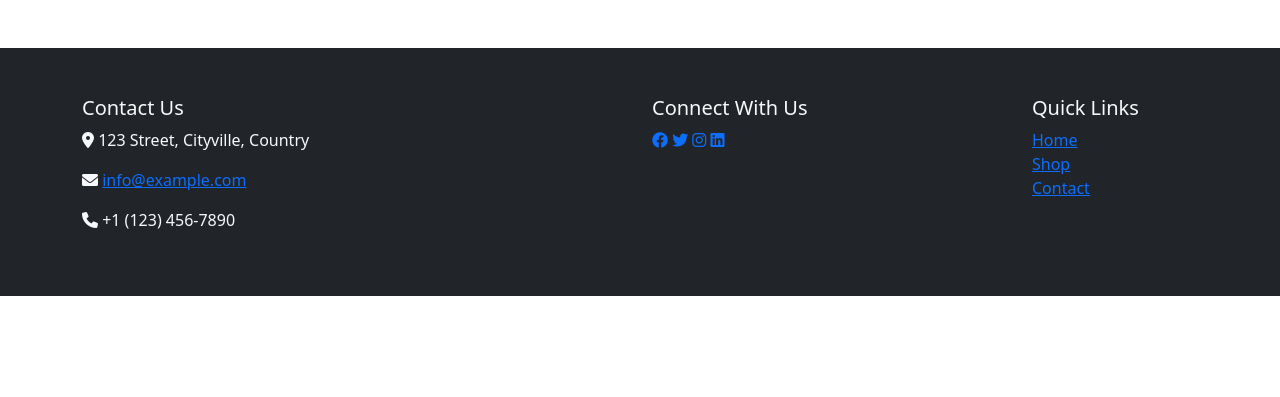
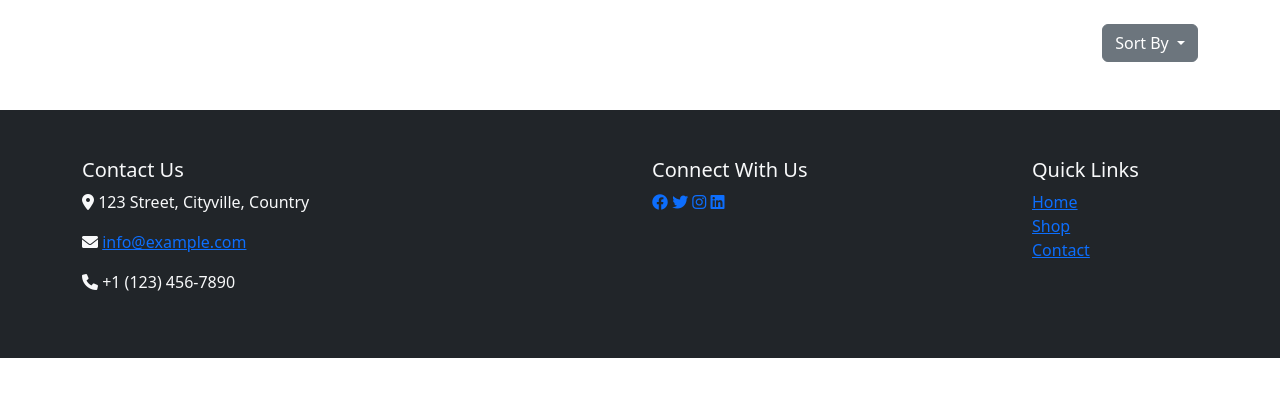
Before and after one commit to AmeenNoor/halal-shop, a Django app: page /products/ in a window 1280 px wide. Shown: the part 160-557 px from the top of the page. Run offline with Django 3.2, Linux system fonts and the light colour scheme; data that the repository does not hold is empty.

Commit message:
Add sorting dropdown to product list view

```diff
--- a/products/templates/products/product_list.html
+++ b/products/templates/products/product_list.html
@@ -2,8 +2,28 @@
 {% load static %}
 {% block content %}
 <div class="container mt-4">
+  <!-- Sort By Dropdown -->
   <div class="row">
-    <!-- Product Listing -->
+    <div class="col-lg-12">
+      <div class="row justify-content-end">
+        <div class="col-md-6 mb-4">
+          <div class="dropdown">
+            <button class="btn btn-secondary dropdown-toggle float-end" type="button" id="sortByDropdown" data-bs-toggle="dropdown" aria-expanded="false">
+              Sort By
+            </button>
+            <ul class="dropdown-menu" aria-labelledby="sortByDropdown">
+              <li><a class="dropdown-item" href="#" id="sortByName">Name: A - Z</a></li>
+              <li><a class="dropdown-item" href="#" id="sortByPrice">Name: Z - A</a></li>
+              <li><a class="dropdown-item" href="#" id="sortByName">Price: low to hight</a></li>
+              <li><a class="dropdown-item" href="#" id="sortByPrice">Price: high to low</a></li>
+            </ul>
+          </div>
+        </div>
+      </div>
+    </div>
+  </div>
+  <!-- Product Listing -->
+  <div class="row">
     <div class="col-lg-12">
       <div class="row row-cols-1 row-cols-sm-2 row-cols-md-3 row-cols-lg-4 g-4">
         {% for product in products %}
--- a/templates/base.html
+++ b/templates/base.html
@@ -57,9 +57,10 @@
     {% include 'includes/bottom_navbar.html' %}
   </header>
 
-  {% block content %}
-  {% endblock %}
+{% block content %}
 <!-- Main Content -->
+{% endblock %}
+
 
 
 <!-- Footer -->
```
